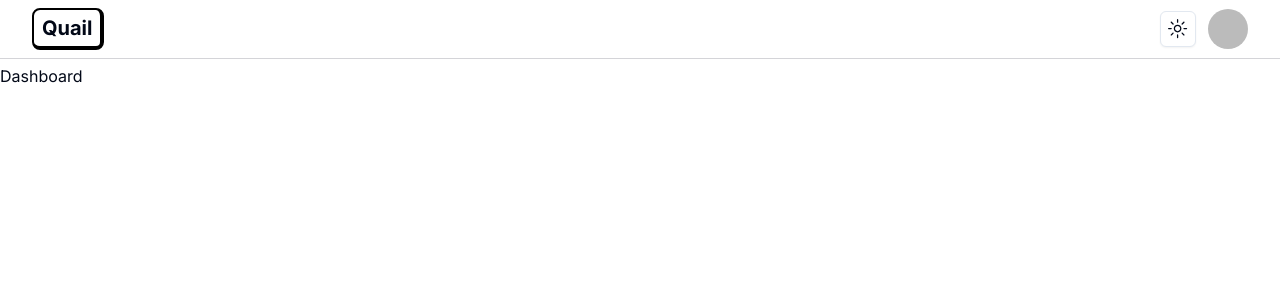
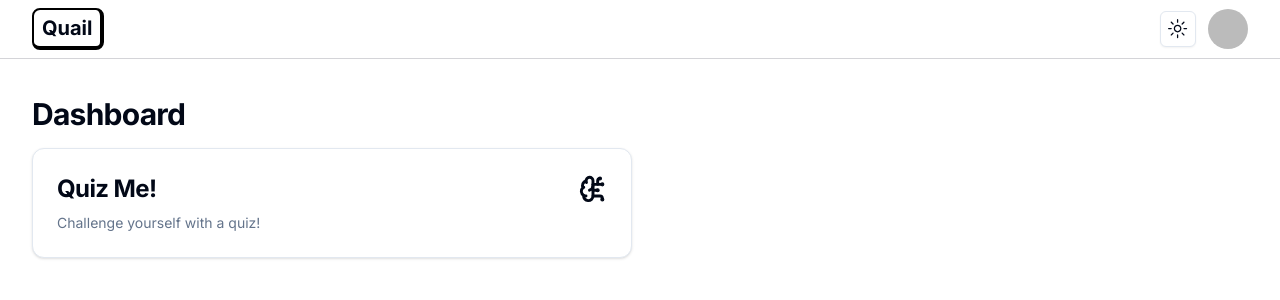
Before and after one commit to Austin-FV/Quail, a Next.js app: page /dashboard in a window 1280 px wide. Shown: the top 300 px of the page. Built offline with nearby package versions, Linux system fonts and the light colour scheme; no server answers; sample sign-in values are in the browser's storage.

Commit message:
[#9] created page redirect for dashboard if not signed in to go to homepage, created a quiz me card that will direct user to the quiz page

```diff
--- a/src/app/dashboard/page.tsx
+++ b/src/app/dashboard/page.tsx
@@ -1,11 +1,37 @@
+import QuizMeCard from '@/components/dashboard/QuizMeCard';
+import { getAuthSession } from '@/lib/nextauth';
+import { redirect } from 'next/navigation';
 import React from 'react'
 
 type Props = {}
 
-const Dashboard = (props: Props) => {
-  return (
-    <div>Dashboard</div>
-  )
+export const metadata = {
+    title: "Dashboard | Quail"
+}
+
+const Dashboard = async (props: Props) => {
+    const session = await getAuthSession();
+    if (!session?.user){
+        // if user is not logged in then send them to home page
+        redirect('/');
+    }
+    return (
+        <main className='p-8 mx-auto max-w-7xl'>
+            <div className='flex items-center'>
+                <h2 className='mr-2 text-3xl font-bold tracking-tight'>Dashboard</h2>
+            </div>
+
+            <div className="grid gap-4 mt-4 md:grid-cols-2">
+                <QuizMeCard />
+                {/* <HistoryCard /> */}
+            </div>
+
+            <div className="grid gap-4 mt-4 md:grid-cols-2 lg:grid-cols-7">
+
+            </div>
+
+        </main>
+    )
 }
 
 export default Dashboard;
--- /dev/null
+++ b/src/components/dashboard/QuizMeCard.tsx
@@ -0,0 +1,35 @@
+"use client";
+
+import React from 'react'
+import { Card, CardContent, CardHeader, CardTitle } from '../ui/card'
+import { BrainCircuit } from 'lucide-react'
+import { useRouter } from 'next/navigation'
+
+type Props = {}
+
+const QuizMeCard = (props: Props) => {
+
+    const router = useRouter()
+
+  return (
+    <Card className='hover:cursor-pointer hover:opacity-75'
+    onClick={()=>{
+        router.push("/quiz");
+    }}>
+        <CardHeader className='flex flex-row items-center justify-between pb-2 space-y-0'>
+            <CardTitle className='text-2xl font-bold'>
+                Quiz Me!
+            </CardTitle>
+            <BrainCircuit size={28} strokeWidth={2.5}/>
+        </CardHeader>
+
+        <CardContent>
+            <p className='text-sm text-muted-foreground'>
+                Challenge yourself with a quiz!
+            </p>
+        </CardContent>
+    </Card>
+  )
+}
+
+export default QuizMeCard
```
